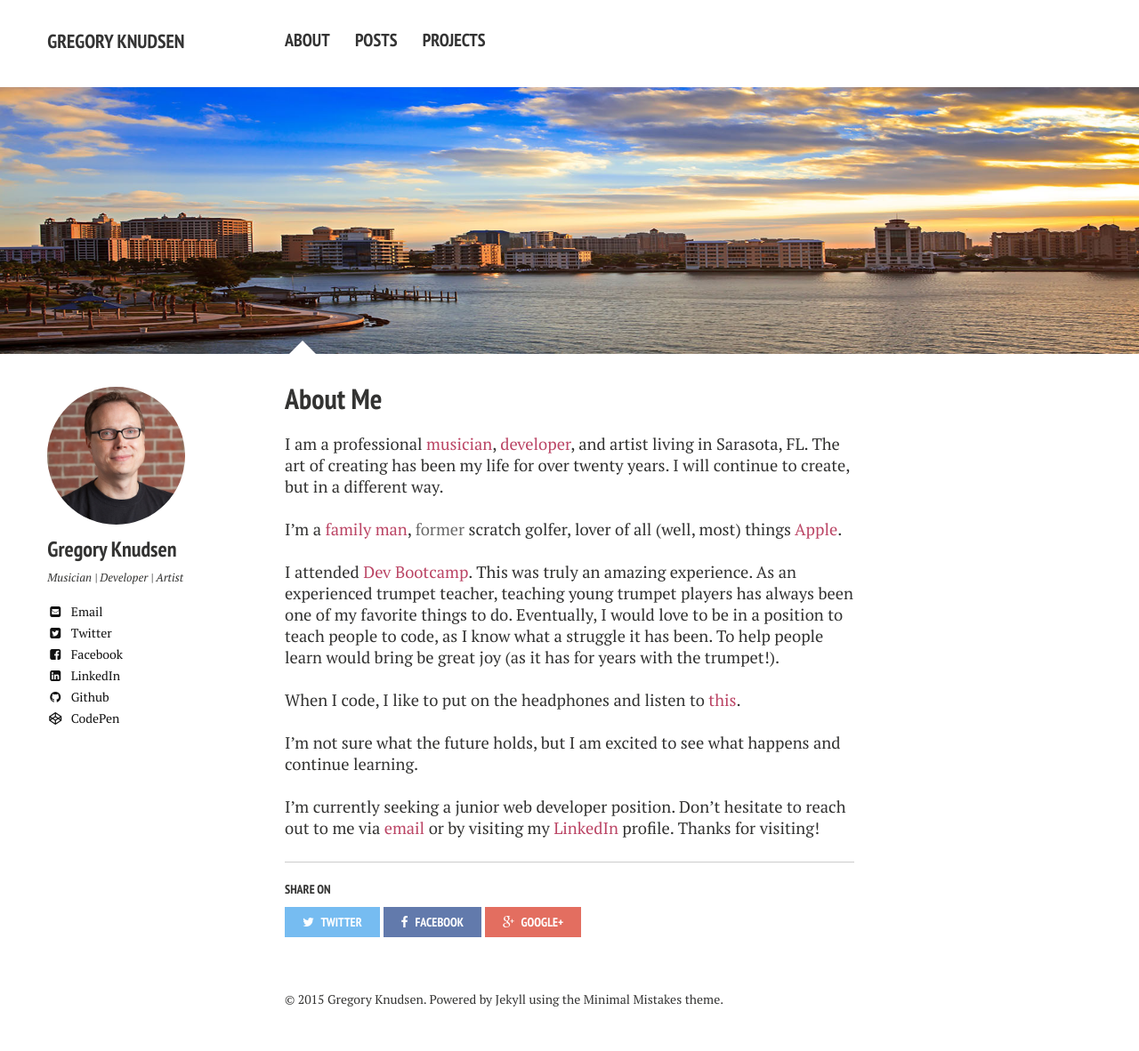
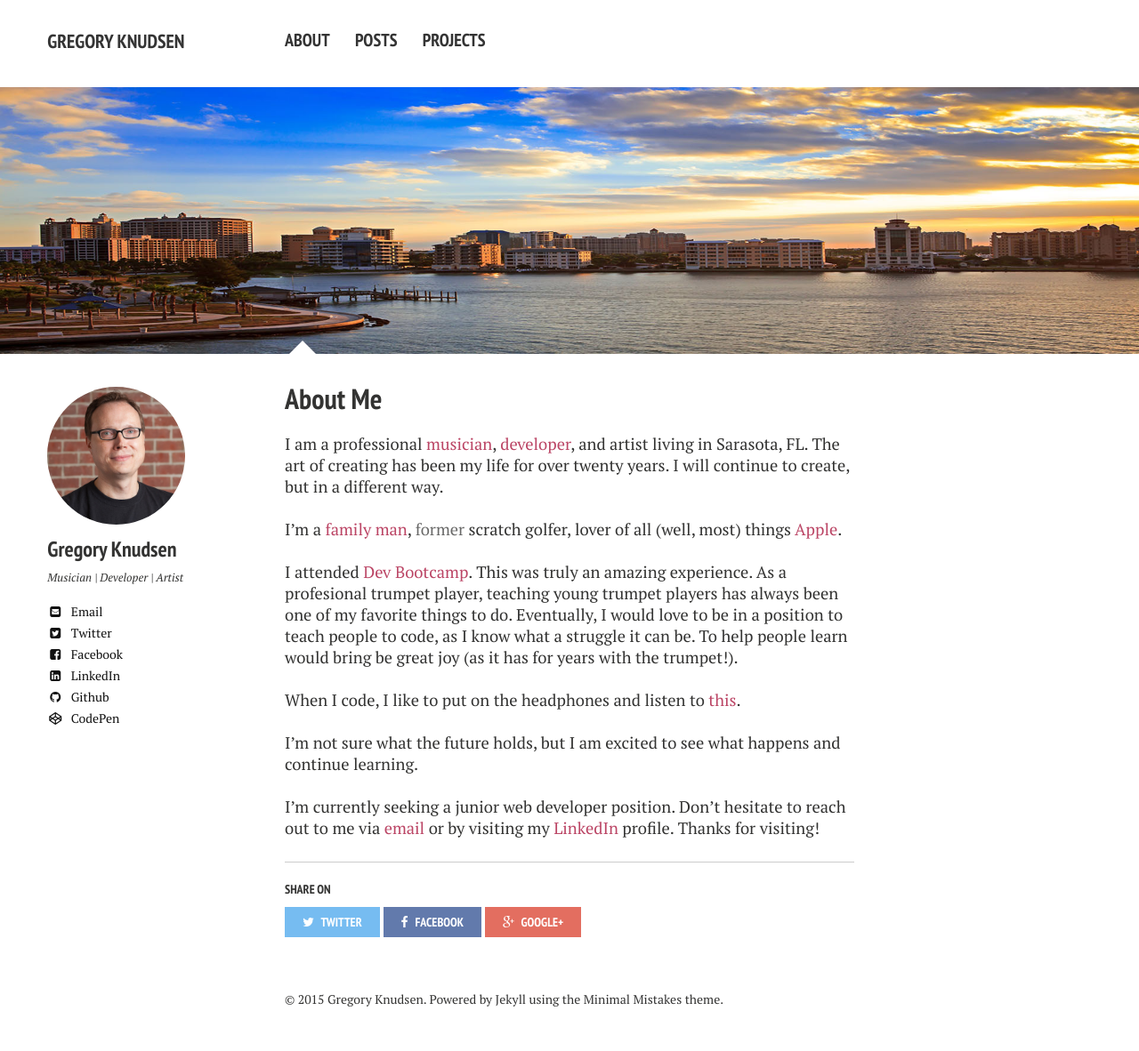
Before and after one commit to gregknudsen/gregknudsen.github.io, a Jekyll site: the page built from about/index.md, in a window 1280 px wide. Shown: the whole page at 89% size. Built offline with Jekyll 4.4.1, drawn with Linux system fonts in a browser that asks for light colours; nearby versions of some CDN libraries.

Commit message:
more about page edits

```diff
--- a/about/index.md
+++ b/about/index.md
@@ -11,7 +11,7 @@ image:
 
 I am a professional [musician](http://www.sarasotaorchestra.org/our-musicians/trumpet/greg-knudsen?referer=trombinoscope){:target="_blank"}, [developer](http://www.github.com/gregknudsen){:target="_blank"}, and artist living in Sarasota, FL. The art of creating has been my life for over twenty years. I will continue to create, but in a different way.<br><br>
 I'm a [family man](http://imgur.com/V0moQQZ){:target="_blank"}, <span id="former">former</span> scratch golfer, lover of all (well, most) things [Apple](http://www.apple.com){:target="_blank"}.<br><br>
-I attended [Dev Bootcamp](http://devbootcamp.com/locations/new-york/){:target="_blank"}. This was truly an amazing experience. As an experienced trumpet teacher, teaching young trumpet players has always been one of my favorite things to do. Eventually, I would love to be in a position to teach people to code, as I know what a struggle it has been. To help people learn would bring be great joy (as it has for years with the trumpet!).<br><br>
+I attended [Dev Bootcamp](http://devbootcamp.com/locations/new-york/){:target="_blank"}. This was truly an amazing experience. As a profesional trumpet player, teaching young trumpet players has always been one of my favorite things to do. Eventually, I would love to be in a position to teach people to code, as I know what a struggle it can be. To help people learn would bring be great joy (as it has for years with the trumpet!).<br><br>
 When I code, I like to put on the headphones and listen to [this](https://www.youtube.com/watch?v=5N8sUccRiTA).<br><br>
 I'm not sure what the future holds, but I am excited to see what happens and continue learning.<br><br>
 I'm currently seeking a junior web developer position. Don't hesitate to reach out to me via [email](mailto:dev.artist15@gmail.com) or by visiting my [LinkedIn](https://www.linkedin.com/pub/gregory-knudsen/41/b33/64){:target="_blank"} profile. Thanks for visiting!
```
